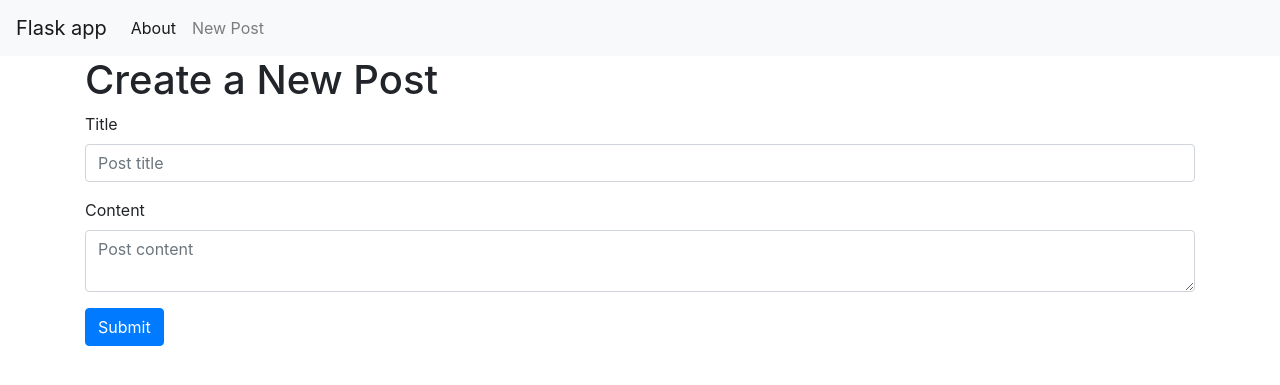
After one commit to vetesidaniel/first_flask_app, a Flask app: page /create in a window 1280 px wide. The commit adds this page. Shown: the top 385 px of the page. Run offline with Flask 2, Linux system fonts and the light colour scheme; some libraries are stand-ins or nearby versions.

Commit message:
Implemented new post creation function

```diff
--- a/app.py
+++ b/app.py
@@ -1,5 +1,5 @@
 import sqlite3
-from flask import Flask, render_template
+from flask import Flask, render_template, request, url_for, flash, redirect
 from werkzeug.exceptions import abort
 
 
@@ -20,6 +20,7 @@ def get_post(post_id):
 
 
 app = Flask(__name__)
+app.config['SECRET_KEY'] = 'Schonherz2021'
 
 
 @app.route('/')
@@ -39,5 +40,24 @@ def post(post_id):
     return render_template('post.html', post=post)
 
 
+@app.route('/create', methods=('GET', 'POST'))
+def create():
+    if request.method == 'POST':
+        title = request.form['title']
+        content = request.form['content']
+
+        if not title:
+            flash('Title is required!')
+        else:
+            conn = get_db_connection()
+            conn.execute('INSERT INTO posts (title, content) VALUES (?, ?)',
+                         (title, content))
+            conn.commit()
+            conn.close()
+            return redirect(url_for('index'))
+
+    return render_template('create.html')
+
+
 if __name__ == '__main__':
     app.run()
--- a/templates/base.html
+++ b/templates/base.html
@@ -21,10 +21,16 @@
             <li class="nav-item active">
                 <a class="nav-link" href="#">About</a>
             </li>
+            <li class="nav-item">
+                <a class="nav-link" href="{{url_for('create')}}">New Post</a>
+            </li>
             </ul>
         </div>
     </nav>
     <div class="container">
+        {% for message in get_flashed_messages() %}
+            <div class="alert alert-danger">{{ message }}</div>
+        {% endfor %}
         {% block content %} {% endblock %}
     </div>
 
--- /dev/null
+++ b/templates/create.html
@@ -0,0 +1,23 @@
+{% extends 'base.html' %}
+
+{% block content %}
+<h1>{% block title %} Create a New Post {% endblock %}</h1>
+
+<form method="post">
+    <div class="form-group">
+        <label for="title">Title</label>
+        <input type="text" name="title"
+               placeholder="Post title" class="form-control"
+               value="{{ request.form['title'] }}"></input>
+    </div>
+
+    <div class="form-group">
+        <label for="content">Content</label>
+        <textarea name="content" placeholder="Post content"
+                  class="form-control">{{ request.form['content'] }}</textarea>
+    </div>
+    <div class="form-group">
+        <button type="submit" class="btn btn-primary">Submit</button>
+    </div>
+</form>
+{% endblock %}
```
